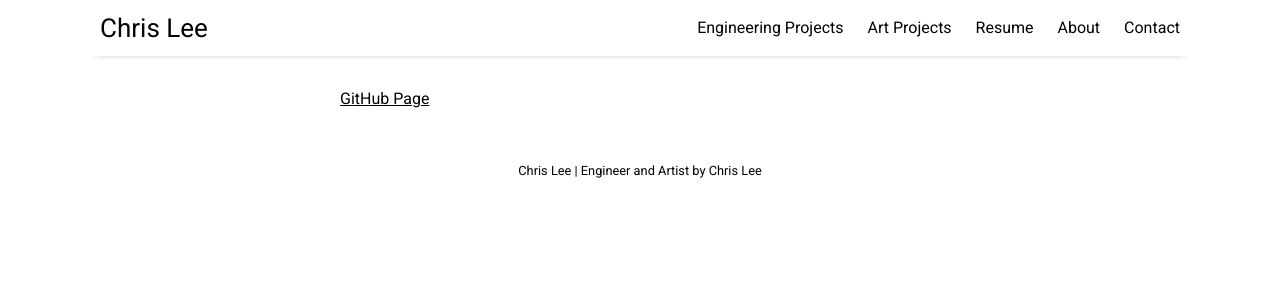
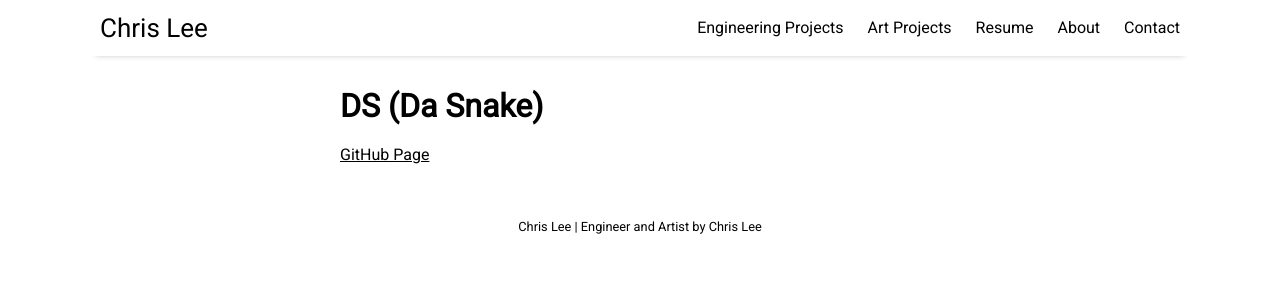
Before and after one commit to Christopher-LeeNU/Christopher-LeeNU.github.io, a Jekyll site: the page built from pages/DS.md, in a window 1280 px wide. Shown: the top 300 px of the page. Built offline with Jekyll 4.4.1, drawn with Linux system fonts in a browser that asks for light colours; nearby versions of some CDN libraries; our own code applies the rules of GitHub Pages for plain Markdown files.

Commit message:
Update DS.md

```diff
--- a/pages/DS.md
+++ b/pages/DS.md
@@ -1,3 +1,8 @@
+---
+layout: page
+title: DS (Da Snake)
+permalink: /engineering/DS
+---
 
 
 
```
